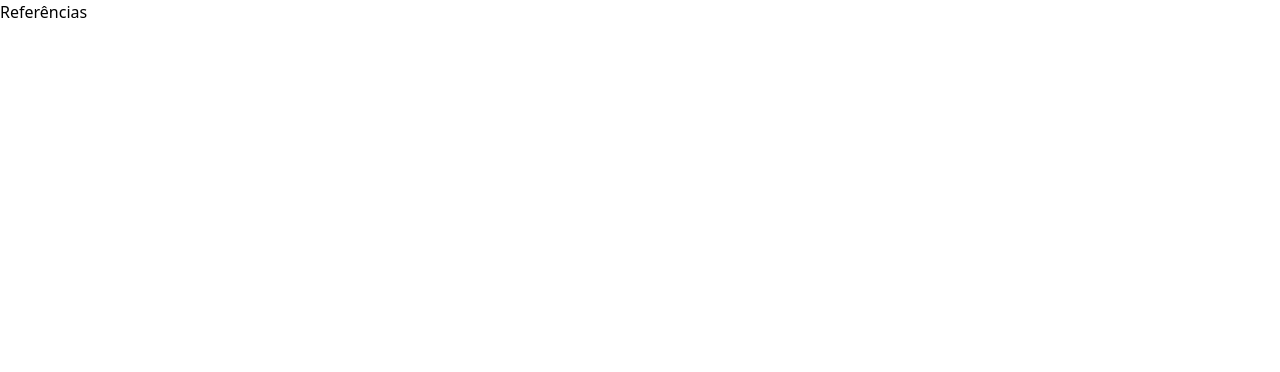
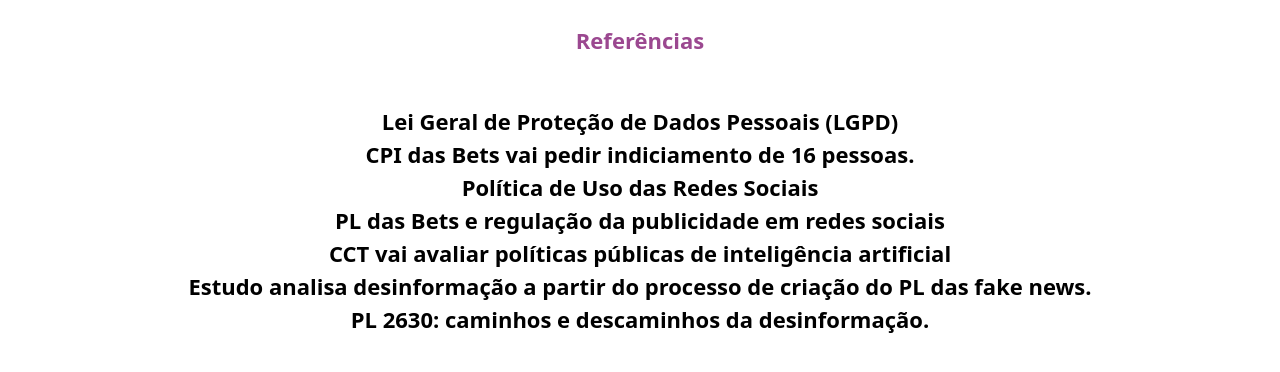
Before and after one commit to marowyck/ppublicas, a Next.js app: page /references in a window 1280 px wide. Shown: the top 372 px of the page. Built offline with nearby package versions, Linux system fonts and the light colour scheme.

Commit message:
feat: enhance References page with additional links and improved styling

```diff
--- a/src/app/references/page.tsx
+++ b/src/app/references/page.tsx
@@ -1,7 +1,49 @@
 export default function References() {
   return (
-    <div>
-      <h1>Referências</h1>
+    <div className="flex flex-col p-6 justify-center">
+      <h1 className="font-bold text-[22px] text-[#9b4890] text-center pb-12">Referências</h1>
+
+      <h1 className="font-bold text-[22px] text-[#000] text-center">
+        <a href="https://www.planalto.gov.br/ccivil_03/_ato2015-2018/2018/lei/l13709.htm" target="_blank" rel="noopener noreferrer">
+          Lei Geral de Proteção de Dados Pessoais (LGPD)
+        </a>
+      </h1>
+
+      <h1 className="font-bold text-[22px] text-[#000] text-center">
+        <a href="https://g1.globo.com/politica/noticia/2025/06/09/cpi-das-bets-vai-pedir-indiciamento-de-16-pessoas.ghtml" target="_blank" rel="noopener noreferrer">
+          CPI das Bets vai pedir indiciamento de 16 pessoas.
+        </a>
+      </h1>
+
+      <h1 className="font-bold text-[22px] text-[#000] text-center">
+        <a href="https://www.stj.jus.br/sites/portalp/Comunicacao/Politica-de-Uso-Rede-Sociais" target="_blank" rel="noopener noreferrer">
+          Política de Uso das Redes Sociais
+        </a>
+      </h1>
+
+      <h1 className="font-bold text-[22px] text-[#000] text-center">
+        <a href="https://www12.senado.leg.br/noticias/materias/2025/05/28/senado-aprova-restricao-a-publicidade-de-bets" target="_blank" rel="noopener noreferrer">
+          PL das Bets e regulação da publicidade em redes sociais
+        </a>
+      </h1>
+
+      <h1 className="font-bold text-[22px] text-[#000] text-center">
+        <a href="https://www12.senado.leg.br/noticias/materias/2025/04/23/cct-vai-avaliar-politicas-publicas-de-inteligencia-artificial" target="_blank" rel="noopener noreferrer">
+          CCT vai avaliar políticas públicas de inteligência artificial
+        </a>
+      </h1>
+
+      <h1 className="font-bold text-[22px] text-[#000] text-center">
+        <a href="https://www.uff.br/18-09-2024/estudo-analisa-desinformacao-a-partir-do-processo-de-criacaodo-pl-das-fake-news/" target="_blank" rel="noopener noreferrer">
+          Estudo analisa desinformação a partir do processo de criação do PL das fake news.
+        </a>
+      </h1>
+
+      <h1 className="font-bold text-[22px] text-[#000] text-center">
+        <a href="https://www.conjur.com.br/2023-mai-15/direito-eleitoral-pl-2630-caminhos-descaminhos-desinformacao/" target="_blank" rel="noopener noreferrer">
+          PL 2630: caminhos e descaminhos da desinformação.
+        </a>
+      </h1>
     </div>
   );
 }
```
